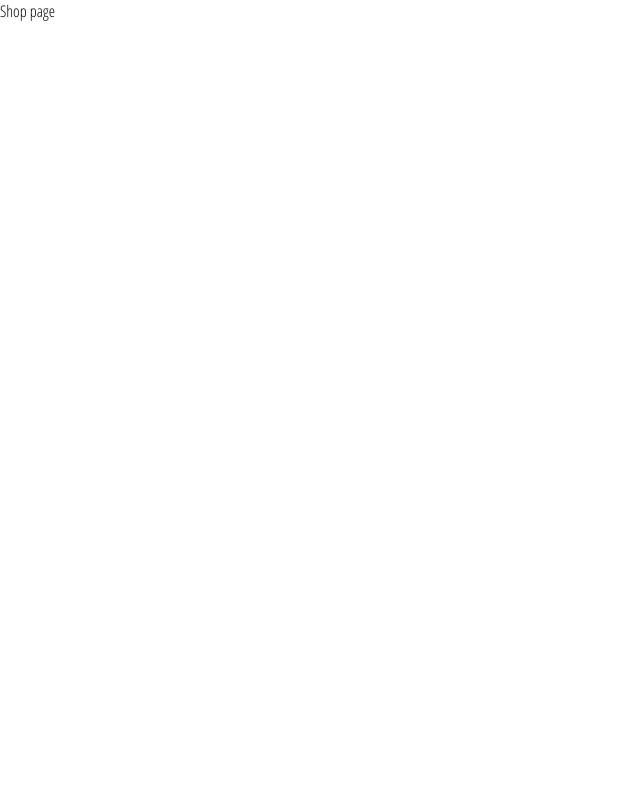
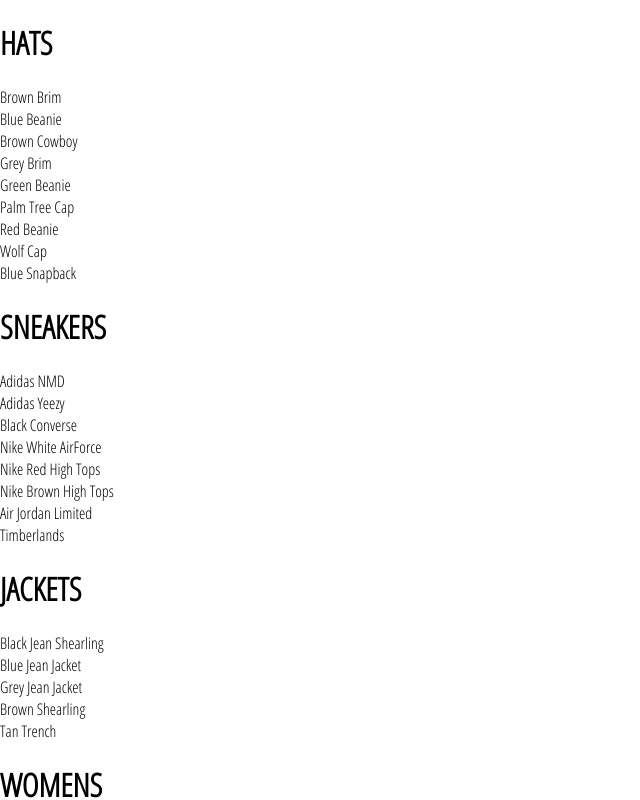
Before and after one commit to tiborkosa/crn-clothing, a React (Create React App) app: page /shop in a window 1280 px wide. Shown: the top 800 px of the page, without its empty margins (0-640 px from the left). Built offline with nearby package versions, Linux system fonts and the light colour scheme.

Commit message:
started the collection preview page

```diff
--- /dev/null
+++ b/src/components/collection-preview/collection-preview.component.jsx
@@ -0,0 +1,18 @@
+import React from 'react';
+
+import './collection-preview.style.scss';
+
+const PreviewCollection = ({ title, items }) => (
+    <div className='collection-preview'>
+        <h1 className='title'>{title.toUpperCase()}</h1>
+        <div className='preview'>
+            {
+                items.map( item => (
+                    <div key={item.id}>{item.name}</div>
+                ))
+            }
+        </div>
+    </div>
+);
+
+export default PreviewCollection;
--- a/src/pages/shop/shop.component.jsx
+++ b/src/pages/shop/shop.component.jsx
@@ -1,20 +1,27 @@
 import React from 'react';
 
 import SHOP_DATA from './shop.data';
-
+import CollectionPreview from '../../components/collection-preview/collection-preview.component';
 class ShopPage extends React.Component {
 
     constructor(props){
         super(props);
 
         this.state = {
-            shopData : SHOP_DATA
+            collections : SHOP_DATA
         }
     }
 
     render(){
+        const {collections} = this.state;
         return (
-            <div>Shop page</div>
+            <div className='shop-page'>
+                {
+                    collections.map( ( {id , ...otherCollectionProps} ) => (
+                        <CollectionPreview key={id} {...otherCollectionProps}/>
+                    ))
+                }
+            </div>
         )
     }
 }
```
Also changed, not shown: src/components/collection-preview/collection-preview.style.scss (added).
